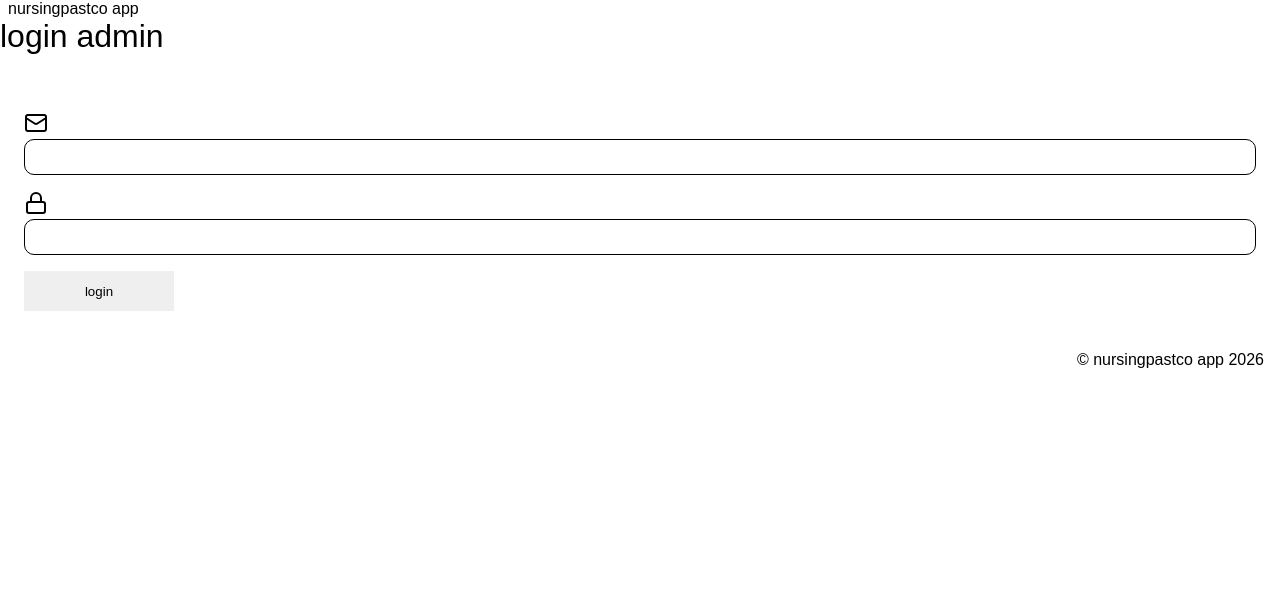
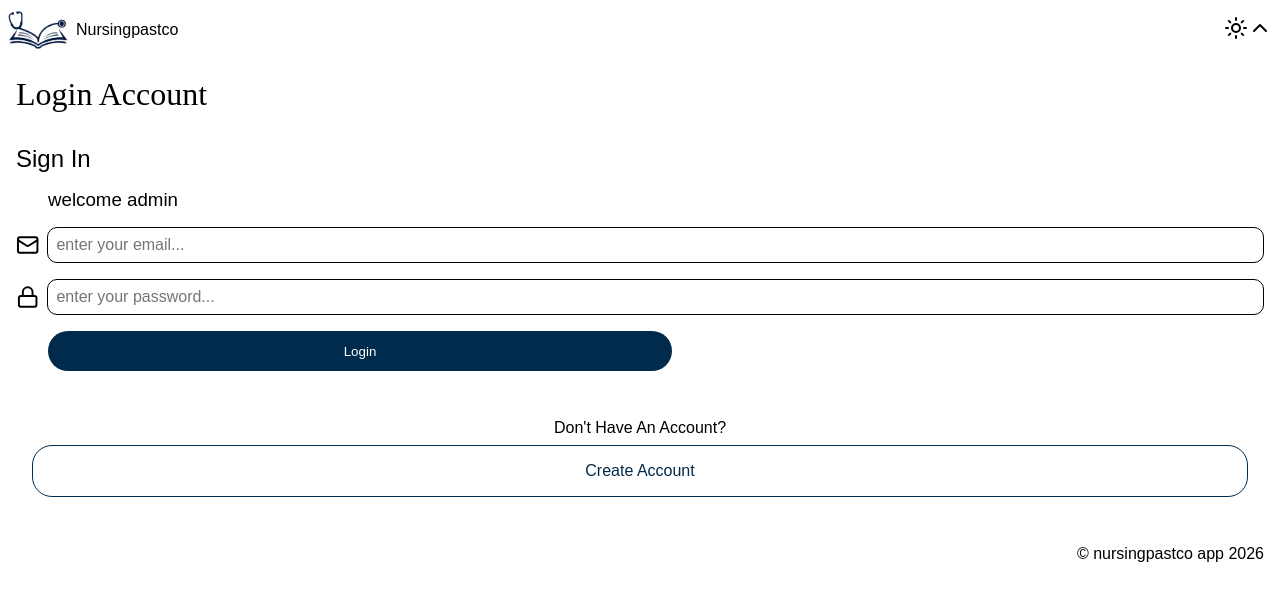
Before and after one commit to Obitech-CLI/Nursingpastco-App, a Next.js app: page /admin/login in a window 1280 px wide. Shown: the top 600 px of the page. Built offline with nearby package versions, Linux system fonts and the light colour scheme.

Commit message:
auth css

```diff
--- a/app/admin/(auth)/create/CreateAdmin.tsx
+++ b/app/admin/(auth)/create/CreateAdmin.tsx
@@ -39,14 +39,12 @@ function CreateAdmin() {
     }
 
     return (
-        <>
         <CreateForm
         formData={formData}
         setFormData={setFormData}
         onSubmit={HandleFormSubmit}
         loading={PostCreateForm.loading}
         />
-        </>
     )
 }
 
--- a/app/admin/(auth)/create/page.tsx
+++ b/app/admin/(auth)/create/page.tsx
@@ -2,8 +2,8 @@ import CreateAdmin from "./CreateAdmin";
 
 export default function Page() {
     return (
-        <main>
-            <h1>become an admin</h1>
+        <main className="auth">
+            <h1>create account</h1>
             <CreateAdmin />
         </main>
     )
--- a/app/admin/(auth)/layout.tsx
+++ b/app/admin/(auth)/layout.tsx
@@ -1,6 +1,5 @@
 import { Footer } from "@/app/components/Footer";
 import { AdminAuthHeader } from "@/app/components/headers/AdminAuthHeader";
-import { ErrorModal, SuccessModal } from "@/ui/modals/Feedback";
 
 export default function AdminAuthLayout(
     {children}:{children:React.ReactNode}) {
--- a/app/admin/(auth)/login/LoginAdmin.tsx
+++ b/app/admin/(auth)/login/LoginAdmin.tsx
@@ -36,14 +36,12 @@ function LoginAdmin() {
     }
 
     return (
-        <>
         <LoginForm
         formData={formData}
         setFormData={setFormData}
         onSubmit={HandleFormSubmit}
         loading={PostLoginForm.loading}
         />
-        </>
     )
 }
 
--- a/app/admin/(auth)/login/page.tsx
+++ b/app/admin/(auth)/login/page.tsx
@@ -2,8 +2,8 @@ import LoginAdmin from "./LoginAdmin";
 
 export default function Page() {
     return (
-        <main>
-            <h1>login admin</h1>
+        <main className="auth">
+            <h1>login account</h1>
             <LoginAdmin />
         </main>
     )
--- a/app/components/headers/AdminAuthHeader.tsx
+++ b/app/components/headers/AdminAuthHeader.tsx
@@ -1,9 +1,27 @@
 "use client";
 
+import { AppTheme } from "@/ui/Theme";
+import { useTheme } from "next-themes";
+import Image from "next/image";
+import DarkLogo from "@/public/DarkLogo.png";
+import WhiteLogo from "@/public/WhiteLogo.png";
+
 function AdminAuthHeader() {
+
+    const { theme } = useTheme();
     return (
         <header>
-        nursingpastco app
+        <div className="logo">
+            {theme !== "dark" ? (
+                <Image src={DarkLogo} alt="" width={60} height={60} style={{objectFit: "contain"}}/>
+            ) : (
+                <Image src={WhiteLogo} alt="" width={60} height={60} style={{objectFit: "contain"}}/>
+            )}
+                 nursingpastco
+                </div>
+            <div className="navs">
+                <AppTheme />
+            </div>
         </header>
     )
 }
--- a/app/globals.css
+++ b/app/globals.css
@@ -11,6 +11,7 @@
   --bg-txt-color: black;
   --box-shadow: 0px 0px 2px black;
   --nav-bg: black;
+  --border: 1.5px solid black;
 }
 
 [data-theme="dark"] {
@@ -18,6 +19,7 @@
   --bg-txt-color: white;
   --box-shadow: 0px 0px 2px white;
   --nav-bg: black;
+  --border: 1.5px solid white;
 }
 
 body, html {
@@ -68,26 +70,51 @@ main {
 form {
     display: flex;
     flex-direction: column;
-    padding: 1.5rem;
     gap: 1rem;
-    border-radius: 10px;
+    padding: 1rem;
+}
+
+label {
+    display: flex;
+    align-items: center;
+    gap: 0.5rem;
+}
+
+main.auth {
+    gap: 1rem;
+}
+
+h2 {
+    text-transform: capitalize;
+}
+
+form > h3 {
+    margin-left: 2rem;
+}
+
+form > button {
+    align-self: flex-start;
+    width: 50%;
+    height: 40px;
+    border: none;
+    background-color: #002b4c;
+    border-radius: 50px;
+    color: white;
+    text-transform: capitalize;
+    margin-left: 2rem;
 }
 
 input {
-    width: 100%;
+    border: var(--border);
     padding: 0.5rem;
     font-size: 1rem;
-    border: 1.5px solid black;
-    padding: 0.5rem;
     border-radius: 10px;
+    width: 100%;
+    background-color: transparent;
 }
 
-legend {
-    padding: 0 0.5rem;
+h1 {
+    text-transform: capitalize;
+    font-family: serif;
+    padding: 1rem 1rem 0;
 }
-
-form > button {
-    border: none;
-    height: 40px;
-    width: 150px;
-}
--- a/features/admin/auth/components/LoginForm.tsx
+++ b/features/admin/auth/components/LoginForm.tsx
@@ -2,8 +2,10 @@
 
 import { LoginAdminType } from "@/types/admin";
 import { Lock, Mail } from "lucide-react";
+import Link from "next/link";
 import { SetStateAction } from "react";
 import { ClipLoader } from "react-spinners";
+import styles from "../style.module.css";
 
 type FormDataProps = {
     formData: LoginAdminType;
@@ -21,19 +23,27 @@ function LoginForm({formData, setFormData, onSubmit, loading}:FormDataProps) {
 
     return (
         <form onSubmit={onSubmit}>
+            <h2>sign in</h2>
+            <h3>welcome admin</h3>
+
             <label><Mail />
                 <input type="email" value={formData.email}
-                name="email" onChange={HandleFormChange}/>
+                name="email" onChange={HandleFormChange} placeholder="enter your email..."/>
             </label>
 
             <label><Lock/>
                 <input type="password" value={formData.password}
-                name="password" onChange={HandleFormChange}/>
+                name="password" onChange={HandleFormChange} placeholder="enter your password..."/>
             </label>
 
             <button type="submit" disabled={loading}>
                 {!loading ? "login" : <ClipLoader size={20}/> }
             </button>
+
+            <div className={styles.link}>
+                <h4>don't have an account?</h4>
+                <Link href="/admin/create">create account</Link>
+            </div>
         </form>
     )
 }
--- a/features/admin/auth/style.module.css
+++ b/features/admin/auth/style.module.css
@@ -0,0 +1,19 @@
+.link {
+    display: flex;
+    flex-direction: column;
+    justify-content: center;
+    align-items: center;
+    padding: 2rem 1rem 1rem;
+    text-transform: capitalize;
+    gap: 0.5rem;
+}
+
+.link a {
+    text-decoration: none;
+    text-align: center;
+    width: 100%;
+    border: 1.5px solid #002b4c;
+    padding: 1rem;
+    border-radius: 20px;
+    color: #002b4c;
+}
```
Also changed, not shown: features/admin/auth/components/CreateForm.tsx (+9 -0 lines).
